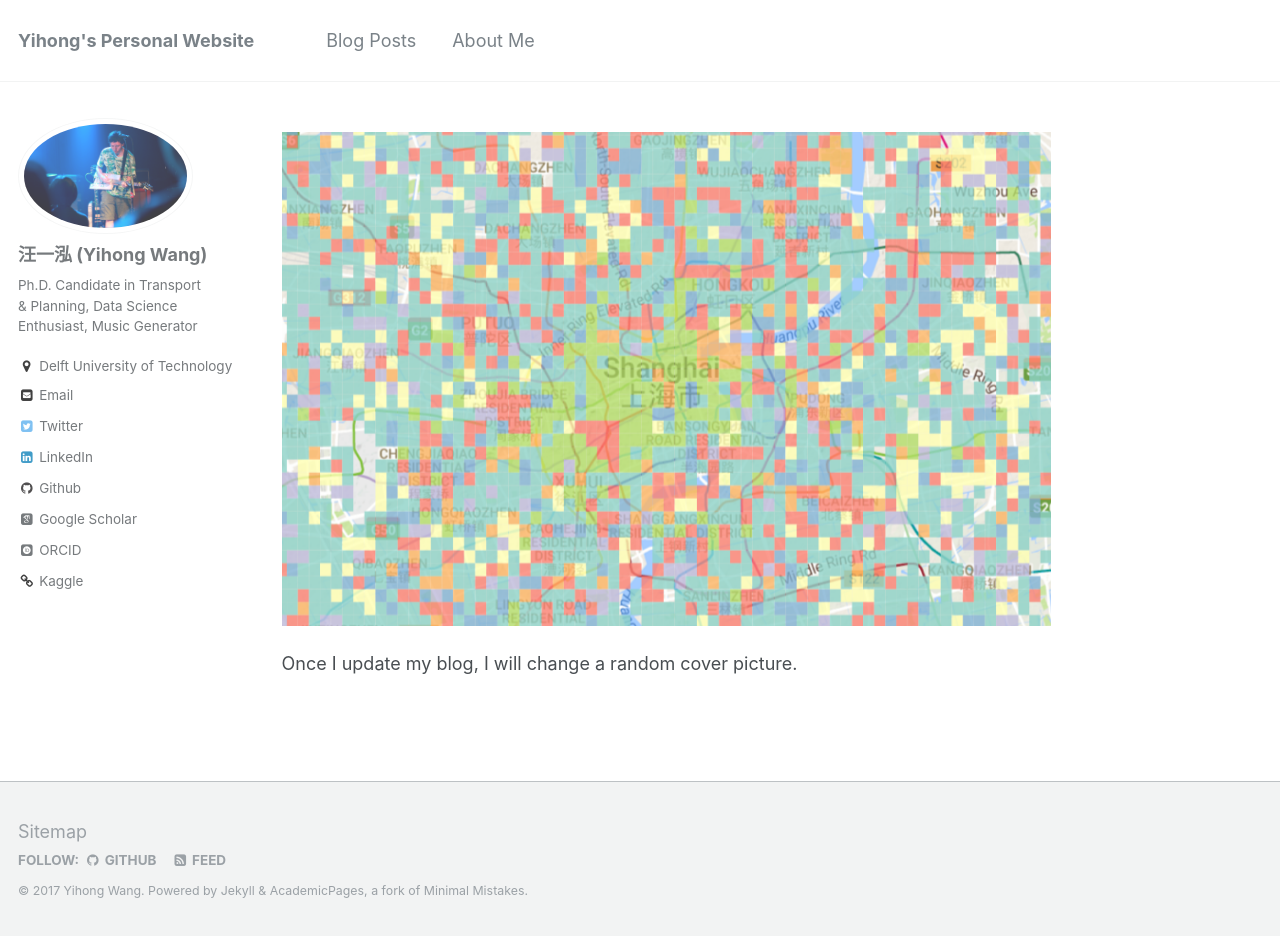
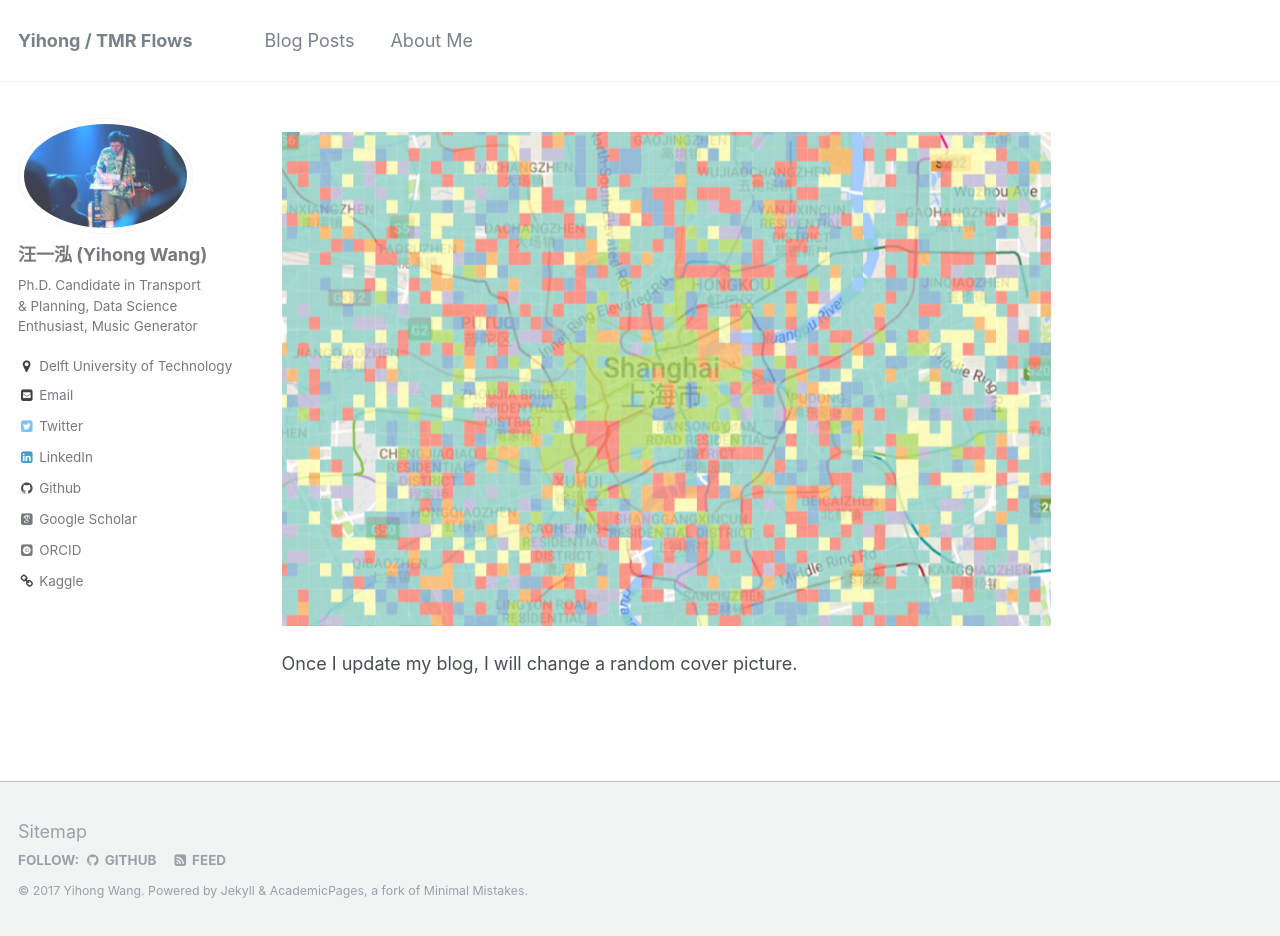
Before and after one commit to bellowswang/bellowswang.github.io, a Jekyll site: the page built from _pages/about.md, in a window 1280 px wide and 936 px high. Built offline with Jekyll 4.4.1, drawn with Linux system fonts in a browser that asks for light colours; some web fonts are replaced.

Commit message:
Initial commit

```diff
--- a/_config.yml
+++ b/_config.yml
@@ -7,7 +7,7 @@
 
 # Site Settings
 locale                   : "en-US"
-title                    : "Yihong's Personal Website"
+title                    : "Yihong / TMR Flows"
 title_separator          : "-"
 name                     : &name "Yihong Wang"
 description              : &description "personal description"
```
